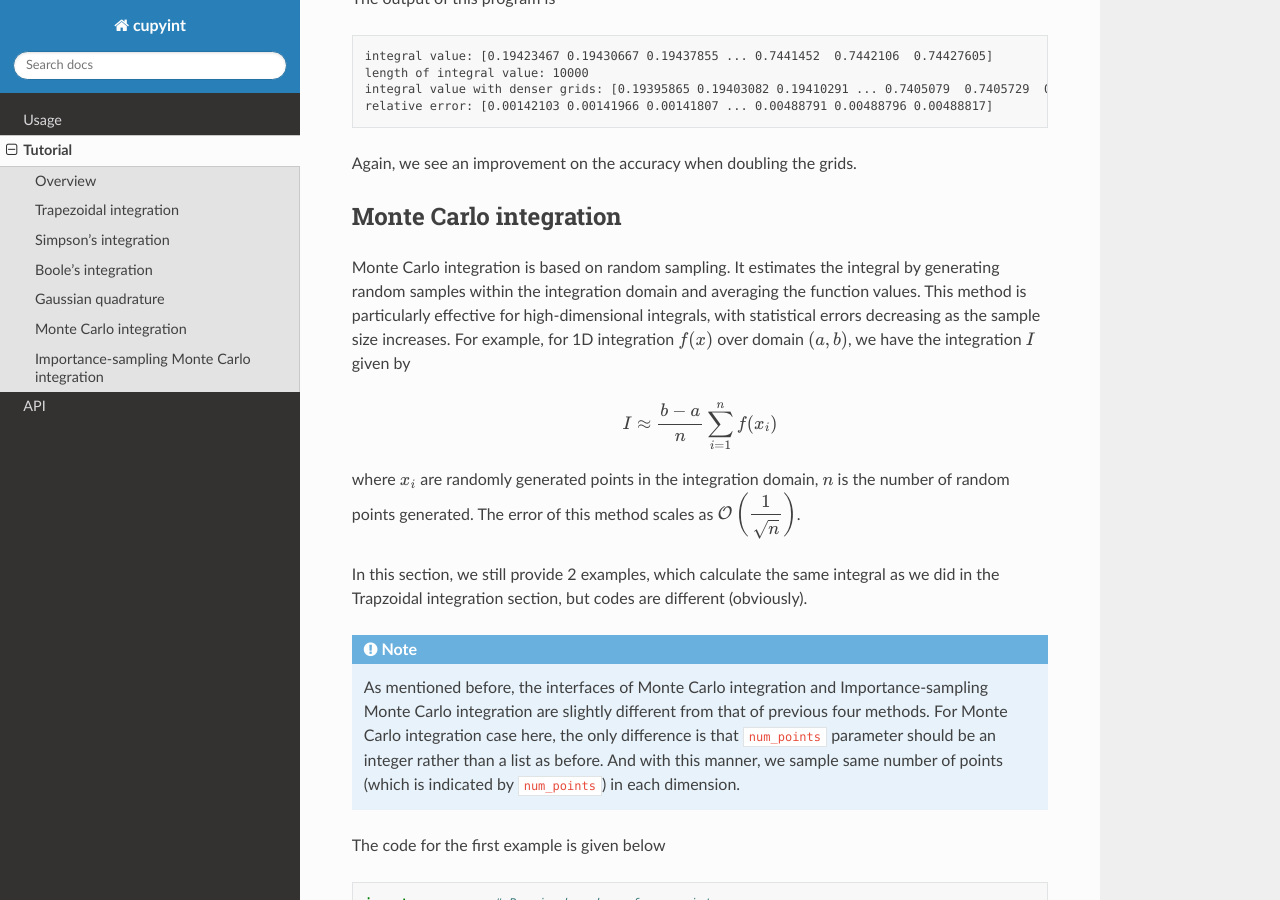
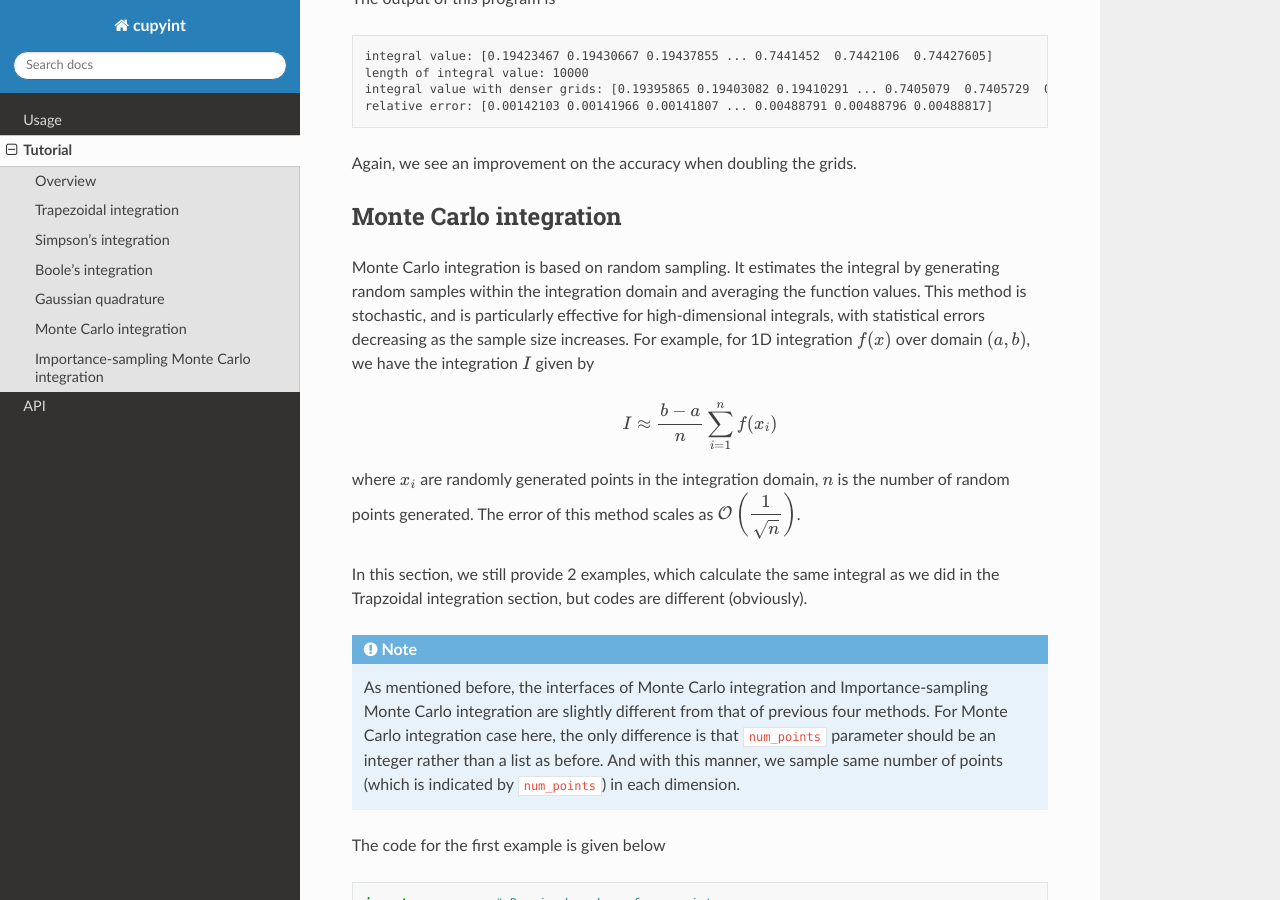
Before and after one commit to ze-ouyang/cupyint_doc, a Sphinx documentation site: the page built from docs/source/tutorial.rst, in a window 1280 px wide and 900 px high, scrolled down 9605 px. Built offline with Sphinx 7.4.7 and the Read the Docs theme 3.1.0, drawn with Linux system fonts in a browser that asks for light colours.

Commit message:
Update tutorial.rst

```diff
--- a/docs/source/tutorial.rst
+++ b/docs/source/tutorial.rst
@@ -456,7 +456,7 @@ Again, we see an improvement on the accuracy when doubling the grids.
 Monte Carlo integration
 --------
 
-Monte Carlo integration is based on random sampling. It estimates the integral by generating random samples within the integration domain and averaging the function values. This method is particularly effective for high-dimensional integrals, with statistical errors decreasing as the sample size increases. For example, for 1D integration :math:`f(x)` over domain :math:`(a,b)`, we have the integration :math:`I` given by
+Monte Carlo integration is based on random sampling. It estimates the integral by generating random samples within the integration domain and averaging the function values. This method is stochastic, and is particularly effective for high-dimensional integrals, with statistical errors decreasing as the sample size increases. For example, for 1D integration :math:`f(x)` over domain :math:`(a,b)`, we have the integration :math:`I` given by
 
 .. math::
 
```
